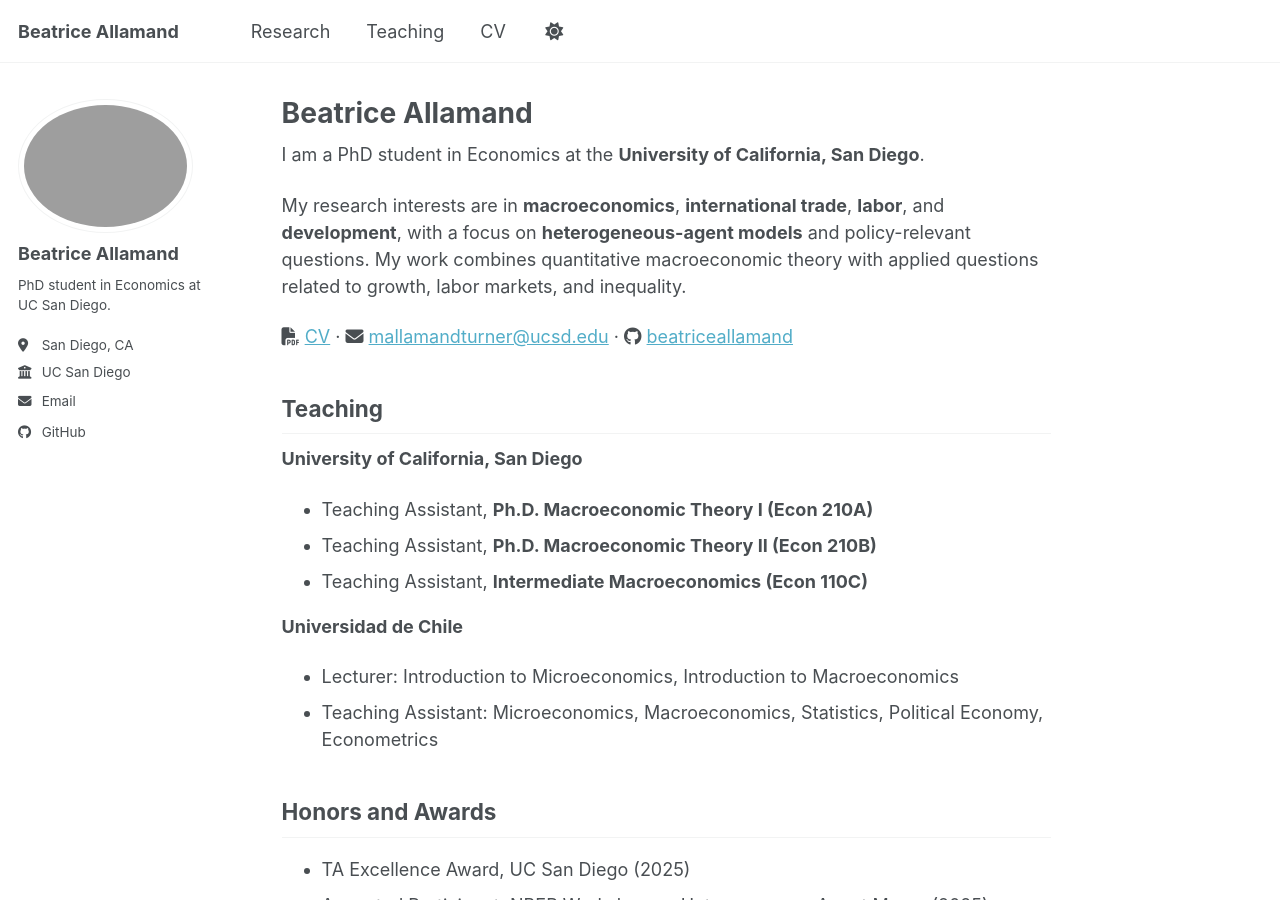
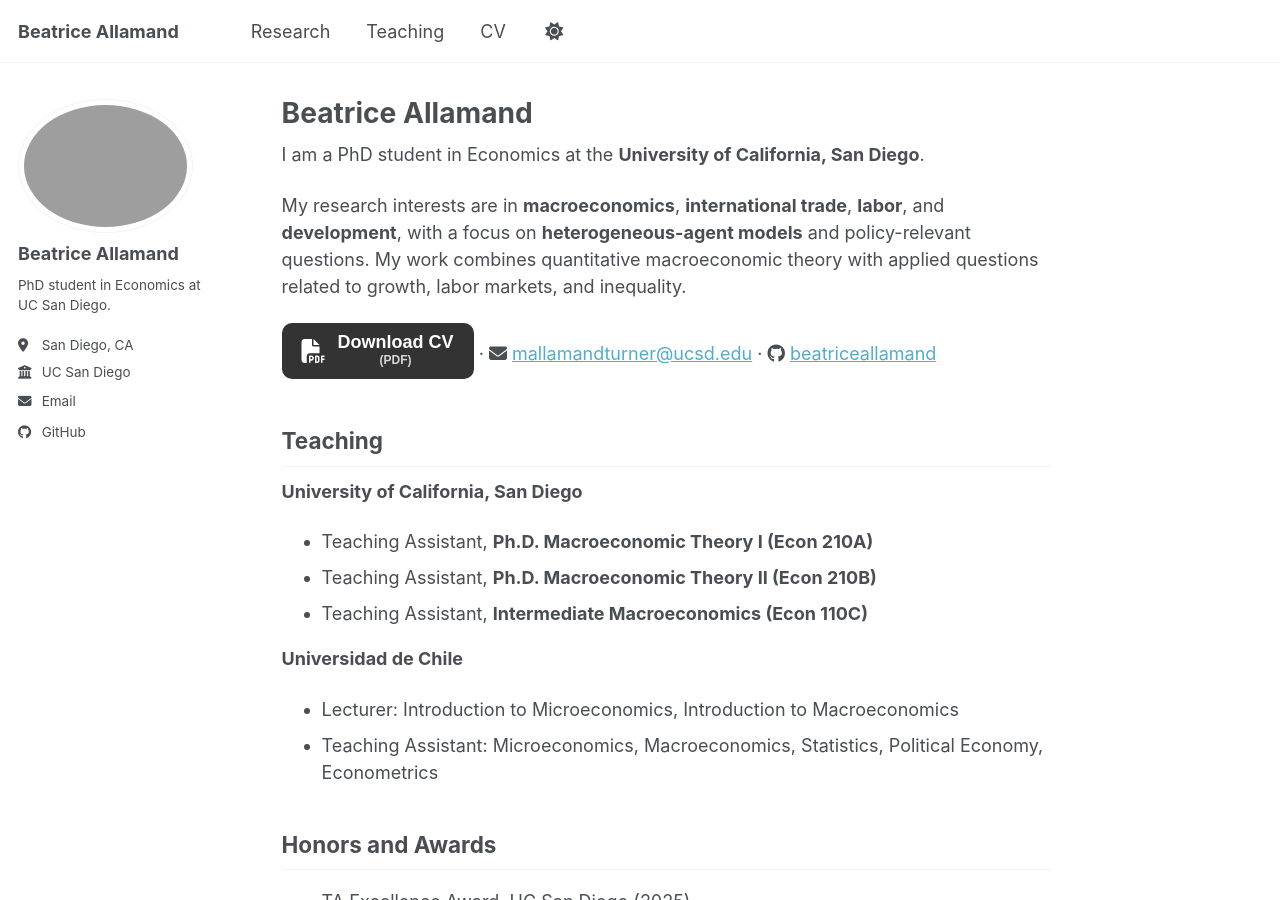
Before and after one commit to beatriceallamand/beatriceallamand.github.io, a Jekyll site: the page built from _pages/about.md, in a window 1280 px wide and 900 px high. Built offline with Jekyll 4.4.1, drawn with Linux system fonts in a browser that asks for light colours; a script bundle is joined from its source files by our own code; library files that are not in the unit come from our copies.

Commit message:
Update about.md

```diff
--- a/_pages/about.md
+++ b/_pages/about.md
@@ -11,7 +11,13 @@
 
 My research interests are in **macroeconomics**, **international trade**, **labor**, and **development**, with a focus on **heterogeneous-agent models** and policy-relevant questions. My work combines quantitative macroeconomic theory with applied questions related to growth, labor markets, and inequality.
 
-<i class="fas fa-file-pdf"></i> [CV](files/cv.pdf)  ·
+<a href="/files/cv.pdf" class="btn btn--info" style="background-color: #333; color: white; border-radius: 10px; padding: 10px 20px; text-decoration: none; display: inline-flex; align-items: center; font-family: sans-serif;">
+  <i class="fas fa-file-pdf" style="margin-right: 12px; font-size: 24px;"></i>
+  <span style="display: flex; flex-direction: column;">
+    <strong style="font-size: 18px; line-height: 1;">Download CV</strong>
+    <small style="font-size: 12px; opacity: 0.8;">(PDF)</small>
+  </span>
+</a> ·
 <i class="fas fa-envelope"></i> [mallamandturner@ucsd.edu](mailto:mallamandturner@ucsd.edu)   ·
 <i class="fab fa-github"></i> [beatriceallamand](https://github.com/beatriceallamand)
 
```
